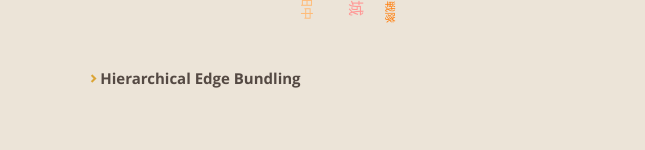
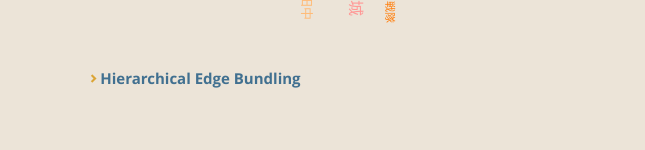
Before and after one commit to kyu999/d3-easy, a plain HTML site: page index.html in a window 1280 px wide. Shown: the part 1400-1550 px from the top of the page, without its empty margins (317-962 px from the left). Drawn offline with nearby package versions, Linux system fonts and the light colour scheme.

Commit message:
Update index.html

```diff
--- a/index.html
+++ b/index.html
@@ -75,7 +75,7 @@
   </li>
 
   <li>
-    <h2>Hierarchical Edge Bundling</h2>
+    <h2><a href = "http://kyu999.github.io/d3-easy/hierarchical_edge.html">Hierarchical Edge Bundling</a></h2>
     <br>
 
     <div id = "hierarchy"></div>
```
